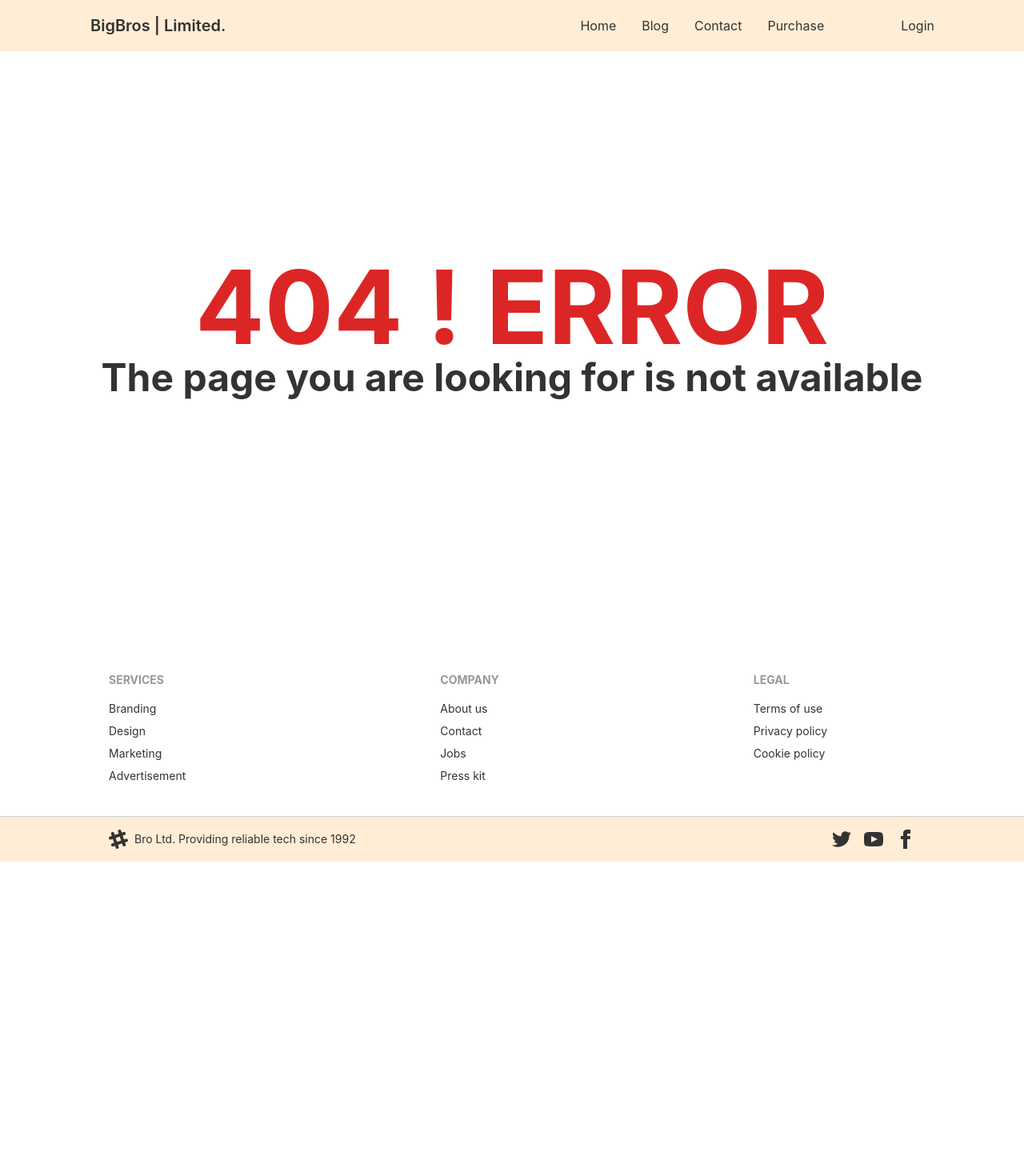
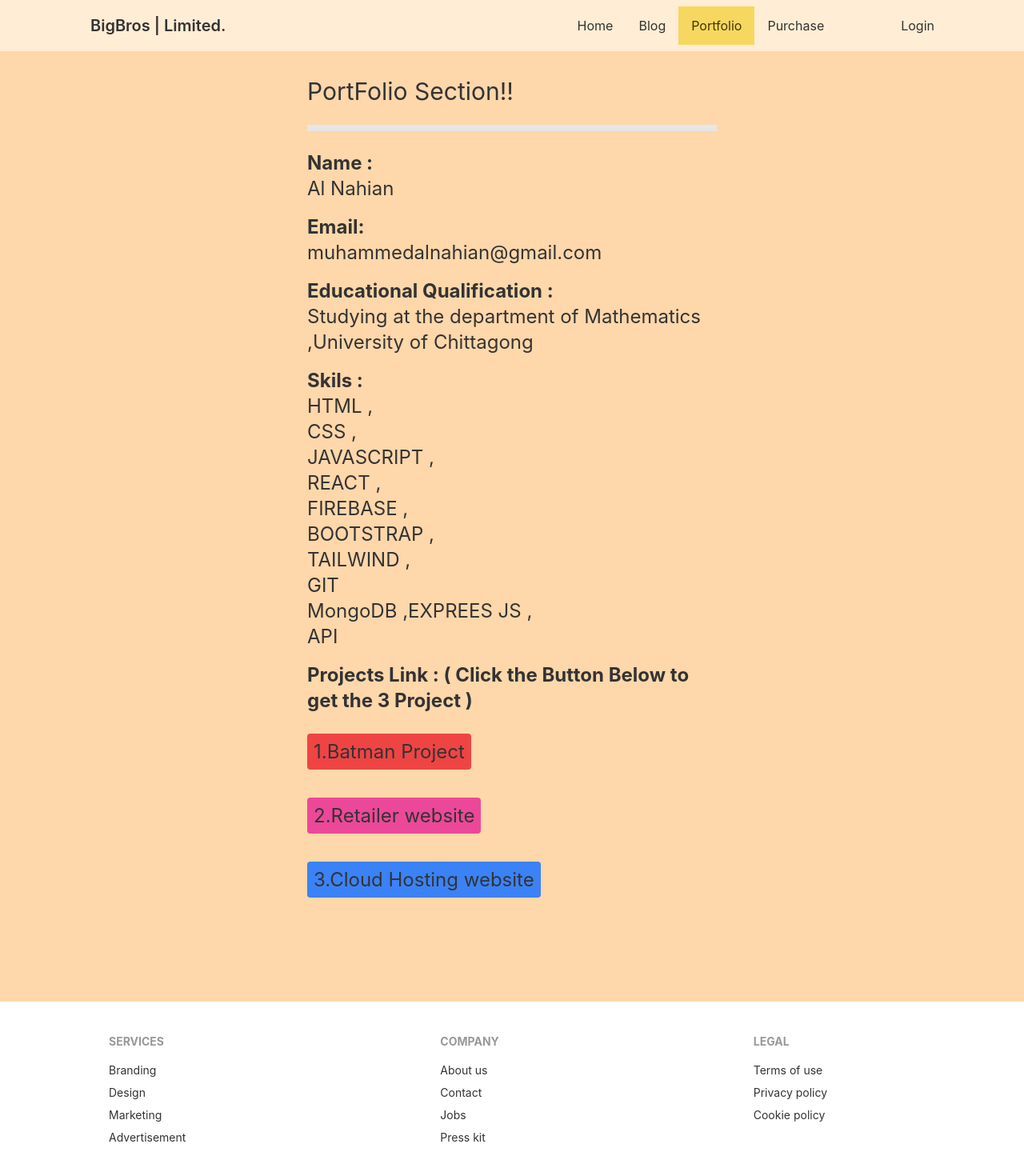
Before and after one commit to mdAlnahian/tools-manufacturer-client, a React (Create React App) app: page /portfolio in a window 1280 px wide. Shown: the top 1470 px of the page at 80% size. Before the commit the page ends 1077 px from the top, so only its background shows below. Built offline with nearby package versions, Linux system fonts and the light colour scheme; no server answers.

Commit message:
users added to server

```diff
--- a/package.json
+++ b/package.json
@@ -8,9 +8,11 @@
     "@testing-library/user-event": "^13.5.0",
     "daisyui": "^2.15.0",
     "firebase": "^9.8.1",
+    "jsonwebtoken": "^8.5.1",
     "react": "^18.1.0",
     "react-dom": "^18.1.0",
     "react-firebase-hooks": "^5.0.3",
+    "react-hook-form": "^7.31.2",
     "react-query": "^3.39.0",
     "react-router-dom": "^6.3.0",
     "react-scripts": "5.0.1",
--- a/src/App.js
+++ b/src/App.js
@@ -18,6 +18,8 @@ import Navbar from './Shared/Navbar';
 import NotFound from './Shared/NotFound';
 import "react-toastify/dist/ReactToastify.css";
 import Users from './Pages/Dashboard/Users';
+import Portfolio from './Pages/Portfolio';
+import AddProduct from './Pages/Dashboard/AddProduct';
 
 function App() {
   return (
@@ -45,9 +47,11 @@ function App() {
           <Route path='review' element={<MyReview></MyReview>}></Route>
           <Route path='profile' element={<MyProfile></MyProfile>}></Route>
           <Route path='users' element={<Users></Users>}></Route>
+          <Route path='addproduct' element={<AddProduct></AddProduct>}></Route>
         </Route>
         <Route path="login" element={<Login></Login>}></Route>
         <Route path="register" element={<Register></Register>}></Route>
+        <Route path='portfolio' element={<Portfolio></Portfolio>}></Route>
         <Route path='*' element={<NotFound></NotFound>}></Route>
       </Routes>
       <Footer></Footer>
--- /dev/null
+++ b/src/Pages/Dashboard/AddProduct.js
@@ -0,0 +1,68 @@
+import React from 'react';
+import { useForm } from "react-hook-form";
+import { toast } from 'react-toastify';
+const AddProduct = () => {
+
+    const { register, handleSubmit } = useForm();
+
+    const onSubmit = (data) => {
+
+        const url = "http://localhost:5000/tool";
+        fetch( url, {
+            method: 'POST',
+            headers: {
+                'content-type': 'application/json'
+            },
+            body: JSON.stringify(data)
+        })
+            .then(res => res.json())
+            .then(result => {
+                console.log(result);
+            })
+
+        toast.success("The New product added !", {
+            position: toast.POSITION.TOP_CENTER
+        });
+
+
+    };
+    return (
+        <div className=''>
+            <div class="card-body justify-center items-center navbar-bg">
+                <br />
+                <h2 className='text-3xl font-bold'>Add A New Product </h2>
+                <form onSubmit={handleSubmit(onSubmit)} class="card flex-shrink-0 w-full max-w-sm shadow-2xl bg-base-100 bg-card p-4">
+                    <div class="form-control"></div>
+                    <div >
+                        <label class="label">Product Name</label>
+                        <input className="input input-bordered w-full max-w-xs" type="text" placeholder='Name' {...register("name", { required: true, maxLength: 20 })} />
+
+                        <label class="label">Price</label>
+                        <input name='price' placeholder='Price' {...register("price")} className="input input-bordered w-full max-w-xs" type="number" />
+
+
+                        <label class="label">Available Quantity</label>
+                        <input placeholder='availableQuantity' {...register("availableQuantity")} className="input input-bordered w-full max-w-xs" type="text" />
+
+                        <label class="label">MinimumOrder</label>
+                        <input placeholder='minimumOrder' {...register("minimumOrder")} className="input input-bordered w-full max-w-xs mb-3" type="text" />
+
+                        <label class="label">Description</label>
+                        <input placeholder='description' {...register("description")} className="input input-bordered w-full max-w-xs mb-3" type="text" />
+
+                        <label class="label">ImageLink</label>
+                        <input placeholder='imageLink' {...register("imageLink")} className="input input-bordered w-full max-w-xs mb-3" type="text" />
+
+
+                        <button
+                            className='btn btn-accent w-full max-w-xs text-white mx-auto ' type="submit">Add Product</button>
+                    </div>
+                </form>
+
+
+            </div>
+        </div>
+    );
+};
+
+export default AddProduct;
--- a/src/Pages/Dashboard/Dashboard.js
+++ b/src/Pages/Dashboard/Dashboard.js
@@ -3,7 +3,7 @@ import { Link, NavLink, Outlet } from 'react-router-dom';
 
 const Dashboard = () => {
     return (
-      <div className="lg:pt-20 pt-14 lg:px-24 bg-base-100">
+      <div className="lg:pt-24 pt-14 lg:px-24 bg-base-100 pb-16">
         <div class="drawer drawer-mobile">
           <input id="my-drawer-2" type="checkbox" class="drawer-toggle" />
           <div class="drawer-content px-12 pt-12 bg-base-100">
@@ -32,6 +32,9 @@ const Dashboard = () => {
               <li className="mb-2">
                 <NavLink to="/dashboard/users">Users</NavLink>
               </li>
+              <li className="mb-2">
+                <NavLink to="/dashboard/addproduct">Add Product</NavLink>
+              </li>
             </ul>
           </div>
         </div>
--- a/src/Pages/Home/AllTools.js
+++ b/src/Pages/Home/AllTools.js
@@ -19,7 +19,7 @@ const AllTools = () => {
         </h2>
         <div className="grid grid-cols-1 md:grid-cols-2 lg:grid-cols-3 lg:gap-24 gap-6 lg:w-3/4 w-full lg:px-24 px-12 mx-auto">
           {
-              tools.map((tool) => (<Tools key={tool._id} tool={tool}></Tools>))
+              tools.slice(-6).map((tool) => (<Tools key={tool._id} tool={tool}></Tools>))
           }
         </div>
       </div>
--- /dev/null
+++ b/src/Pages/Portfolio.js
@@ -0,0 +1,74 @@
+import React from "react";
+
+const Portfolio = () => {
+  return (
+    <div className="flex justify-center items-center bg-orange-200 pb-24">
+      <div className="pt-24  w-2/5 mx-auto">
+        <h1 className="text-3xl pb-6">PortFolio Section!!</h1>
+        <div className="bg-base-200">
+          <hr className="w-full h-2 mb-6 rounded"/>
+        </div>
+        <h2 className="text-2xl pb-4">
+          <span className="font-bold">Name : </span> <br />
+          Al Nahian{" "}
+        </h2>
+        <h2 className="text-2xl pb-4">
+          <span className="font-bold">Email: </span> <br />
+          muhammedalnahian@gmail.com{" "}
+        </h2>
+        <h2 className="text-2xl pb-4">
+          <span className="font-bold">Educational Qualification : </span> <br />
+          Studying at the department of Mathematics ,University of Chittagong{" "}
+        </h2>
+        <h2 className="text-2xl pb-4">
+          <span className="font-bold"> Skils : </span>
+          <ul>
+            <li>HTML ,</li>
+            <li>CSS ,</li>
+            <li>JAVASCRIPT ,</li>
+            <li>REACT ,</li>
+            <li>FIREBASE ,</li>
+            <li>BOOTSTRAP ,</li>
+            <li>TAILWIND ,</li>
+            <li>GIT</li>
+            <li>MongoDB ,EXPREES JS ,</li>
+            <li>API</li>
+          </ul>
+        </h2>
+        <h2 className="text-2xl pb-4">
+          <span className="font-bold">
+            Projects Link : ( Click the Button Below to get the 3 Project ){" "}
+          </span>{" "}
+          <br />
+          <div className="pt-8 pb-6">
+            <a
+              className="p-2 bg-red-500 rounded"
+              href="https://soft-souffle-4862f9.netlify.app/ "
+            >
+              1.Batman Project
+            </a>
+          </div>
+          <div className="pt-6 pb-6">
+            <a
+              className="p-2 bg-pink-500 rounded"
+              href=" https://pr-retailer-new.web.app/ "
+            >
+              2.Retailer website
+            </a>
+          </div>
+          <div className="pt-6 pb-6">
+            <a
+              className="p-2 bg-blue-500 rounded"
+              href="https://mdalnahian.github.io/lorukitraversy/ "
+            >
+              3.Cloud Hosting website
+            </a>
+          </div>
+          {/* <a href=" ">3. https://mdalnahian.github.io/lorukitraversy/ </a> */}
+        </h2>
+      </div>
+    </div>
+  );
+};
+
+export default Portfolio;
--- a/src/Pages/Purchase/Purchase.js
+++ b/src/Pages/Purchase/Purchase.js
@@ -2,7 +2,6 @@ import React, { useEffect, useState } from "react";
 import Tools from "../Home/Tools";
 
 const Purchase = () => {
-
   const [tools, setTools] = useState([]);
 
   useEffect(() => {
--- a/src/Shared/Navbar.js
+++ b/src/Shared/Navbar.js
@@ -43,7 +43,7 @@ const Navbar = () => {
                 <NavLink to="/blog">Blog</NavLink>
               </li>
               <li>
-                <NavLink to="/contact">Contact</NavLink>
+                <NavLink to="/portfolio">Portfolio</NavLink>
               </li>
               <li>
                 <NavLink to="/purchase">Purchase</NavLink>
@@ -81,7 +81,7 @@ const Navbar = () => {
               <NavLink to="/blog">Blog</NavLink>
             </li>
             <li>
-              <NavLink to="/contact">Contact</NavLink>
+              <NavLink to="/portfolio">Portfolio</NavLink>
             </li>
             <li>
               <NavLink to="/purchase">Purchase</NavLink>
--- a/src/Shared/NotFound.js
+++ b/src/Shared/NotFound.js
@@ -1,18 +1,21 @@
 import React from "react";
+import bg from './404.jpg'
 
 const NotFound = () => {
   return (
     <div className="h-screen">
-      <div className="flex justify-center items-center pt-80">
+      <div className="flex justify-center items-center pt-40">
+        <div>
+          <img className="w-full" src={bg} alt="" srcset="" />
+        </div>
         <h1 className="font-bold ">
           <span className="text-red-600 text-3xl lg:text-9xl">404 ! ERROR</span>
         </h1>
-        </div>
-        <h2 className="text-xl text-2xl lg:text-5xl text-center font-bold">
-          The page you are looking for is not available
-        </h2>
       </div>
-
+      <h2 className="text-xl text-2xl lg:text-5xl text-center font-bold">
+        The page you are looking for is not available
+      </h2>
+    </div>
   );
 };
 
--- /dev/null
+++ b/src/hooks/UseToken.js
@@ -0,0 +1,26 @@
+import { useEffect, useState } from "react"
+
+const UseToken = user =>{
+    const [token , setToken ] =useState('');
+    useEffect(()=>{
+        // console.log("user inside usetoken", user);
+        const email = user?.user?.email ;
+        const currentUser = { email : email };
+        if(email){
+            fetch(`http://localhost:5000/user/${email}`,{
+                method:"PUT" ,
+                headers : {
+                    'content-type':'application/json'
+                },
+                body:JSON.stringify(currentUser)
+            })
+            .then(res => res.json())
+            .then(data => {
+                console.log('data inside useToken' , data );
+            })
+        }
+    },[user])
+    return [token , setToken];
+}
+
+export default UseToken ;
```
Also changed, not shown: src/Pages/Login/Register.js (+18 -17 lines), src/Shared/404.jpg (added), 1 other file (tests, documents, lock files or other folders).
